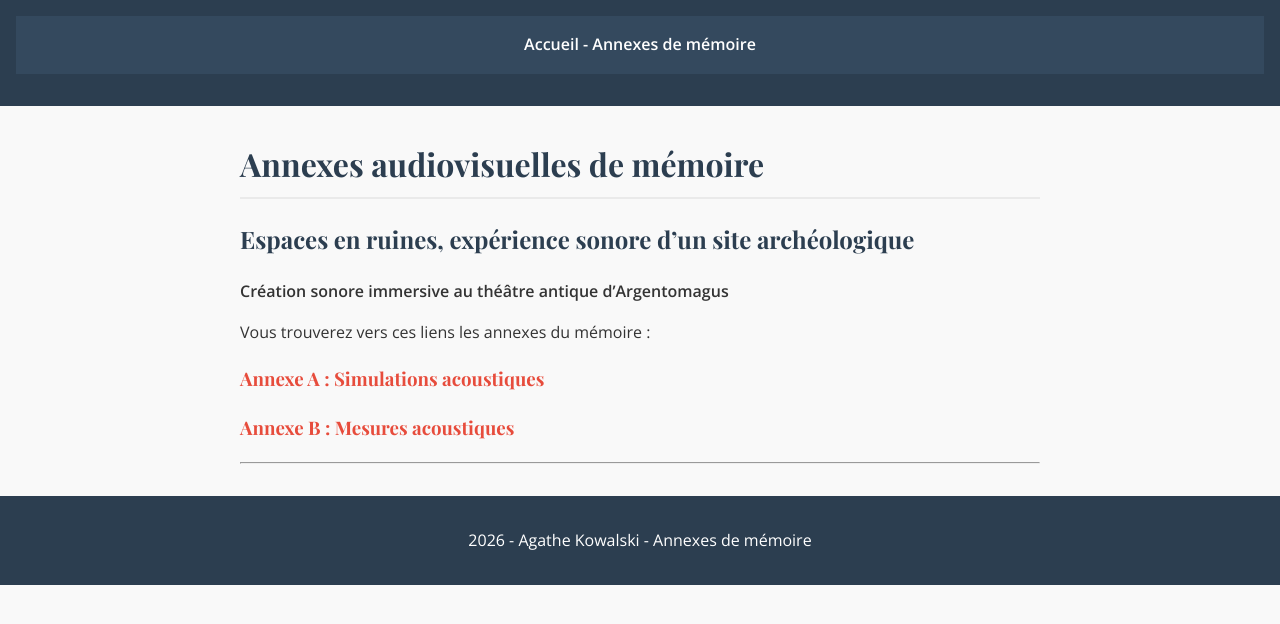
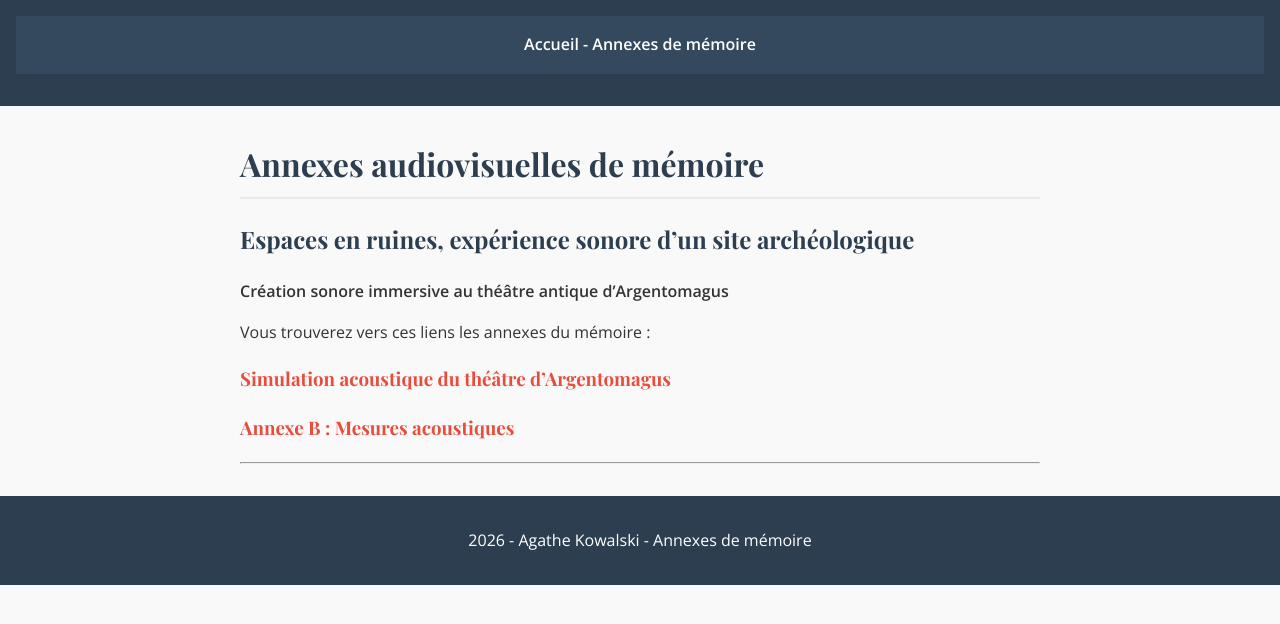
Before and after one commit to agathekowalski/ensll_memoire_p2026, a Jekyll site: the page built from index.md, in a window 1280 px wide. Shown: the top 624 px of the page. Built offline with Jekyll 4.4.1, drawn with Linux system fonts in a browser that asks for light colours.

Commit message:
Update index.md

```diff
--- a/index.md
+++ b/index.md
@@ -12,7 +12,7 @@ title: acceuil
 
 Vous trouverez vers ces liens les annexes du mémoire :
 
-### [Annexe A : Simulations acoustiques](simulations/)
+### [Simulation acoustique du théâtre d’Argentomagus](simulations/)
 
 ### [Annexe B : Mesures acoustiques](mesures/)
 
```
